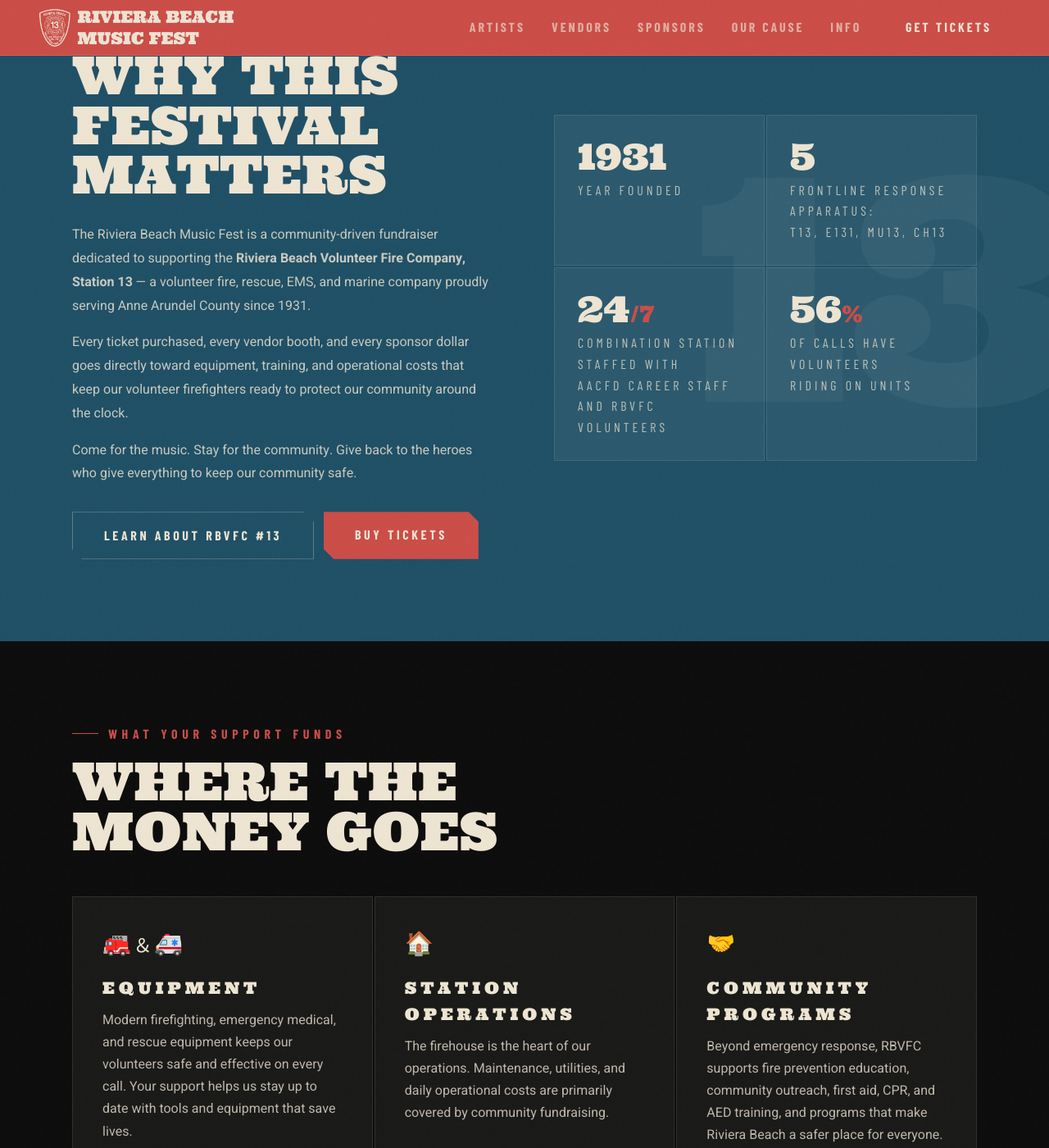
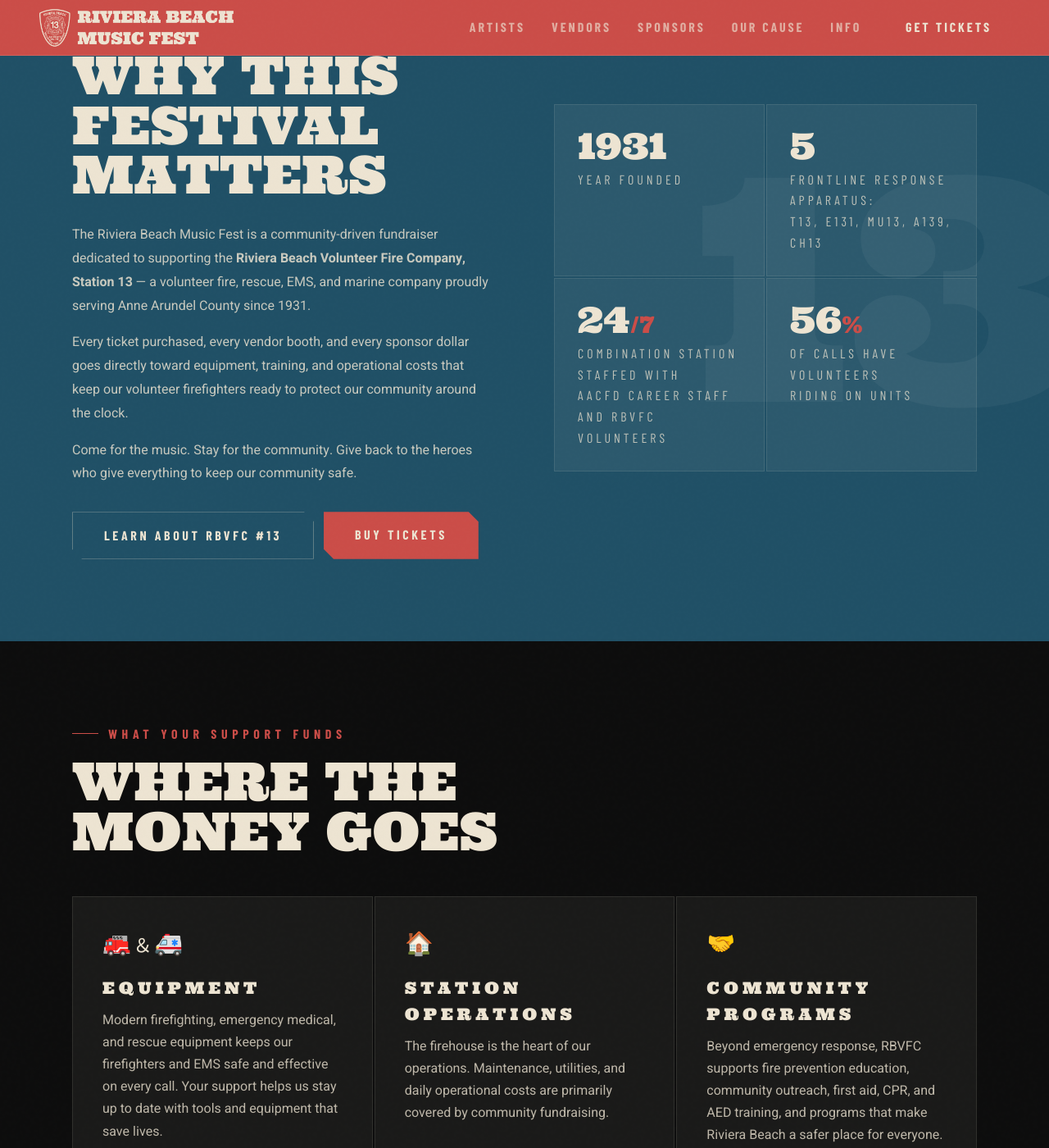
Before and after one commit to RBVFC/rbmf, a Jekyll site: the page built from our-cause/index.html, in a window 1280 px wide and 1400 px high, scrolled down 713 px. Shown: the whole window at 82% size. Built offline with Jekyll 4.4.1, drawn with Linux system fonts in a browser that asks for light colours; some web fonts are replaced.

Commit message:
Update index.html (#79)

```diff
--- a/our-cause/index.html
+++ b/our-cause/index.html
@@ -41,7 +41,7 @@
         </div>
         <div class="stat-box">
           <div class="stat-number">5</div>
-          <div class="stat-label">Frontline Response Apparatus:<br>T13, E131, MU13, CH13</div>
+          <div class="stat-label">Frontline Response Apparatus:<br>T13, E131, MU13, A139, CH13</div>
         </div>
         <div class="stat-box">
           <div class="stat-number">24<span>/7</span></div>
@@ -64,7 +64,7 @@
       <div class="info-card">
         <div class="info-card__icon">🚒﹠🚑</div>
         <div class="info-card__title">Equipment</div>
-        <p class="info-card__body">Modern firefighting, emergency medical, and rescue equipment keeps our volunteers safe and effective on every call. Your support helps us stay up to date with tools and equipment that save lives.</p>
+        <p class="info-card__body">Modern firefighting, emergency medical, and rescue equipment keeps our firefighters and EMS safe and effective on every call. Your support helps us stay up to date with tools and equipment that save lives.</p>
       </div>
       <div class="info-card">
         <div class="info-card__icon">🏠</div>
```
Also changed, not shown: other parts of our-cause/index.html (+1 -1 lines).
